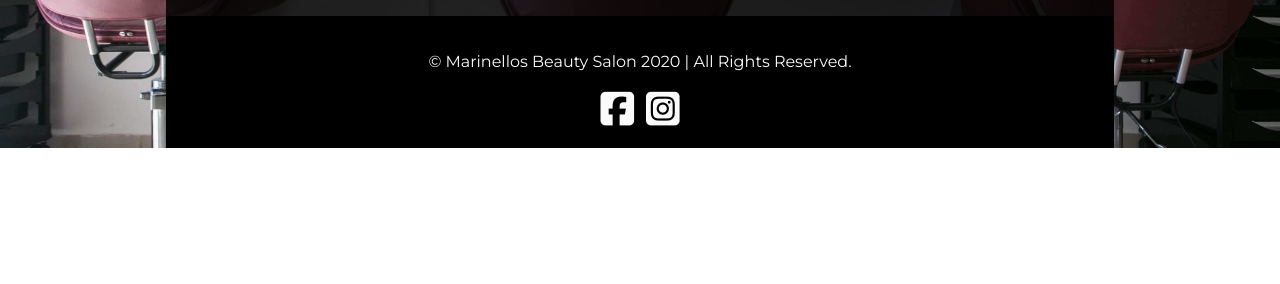
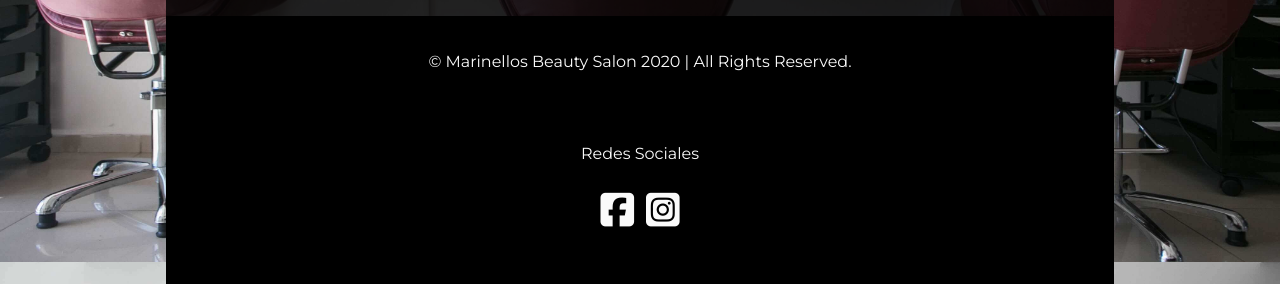
Before and after one commit to aldairbalanzar/marinellos, a React (Create React App) app: page / in a window 1280 px wide. Shown: the part 2138-2422 px from the top of the page. Before the commit the page ends 2286 px from the top, so only its background shows below. Built offline with nearby package versions, Linux system fonts and the light colour scheme; no server answers.

Commit message:
added social links header to footer and styled

```diff
--- a/src/App.css
+++ b/src/App.css
@@ -657,8 +657,18 @@ body::-webkit-scrollbar-track {
 }
 .footer-social-links {
   display: flex;
+  flex-wrap: wrap;
+  margin: 5% 0 3%;
+}
+.social-footer-header {
+  width: 100%;
+  color: #fafafa;
+  padding: 0 0 3%;
+}
+.footer-social-links {
+  display: flex;
   justify-content: center;
-  padding: 2% 0;
+  padding: 3% 0;
 }
 .footer-social-media-btn {
   border: none;
--- a/src/components/Footer.js
+++ b/src/components/Footer.js
@@ -7,6 +7,7 @@ const Footer = () => {
                     &#169; Marinellos Beauty Salon 2020 | All Rights Reserved.
             </p>
             <div className="footer-social-links">
+                <h3 className="social-footer-header">Redes Sociales</h3>
                 <button className='footer-social-media-btn'>
                     <i className='footer-social-icon fab fa-facebook-square social-media-icon'></i>
                 </button>
```
Also changed, not shown: 1 other file (tests, documents, lock files or other folders).
